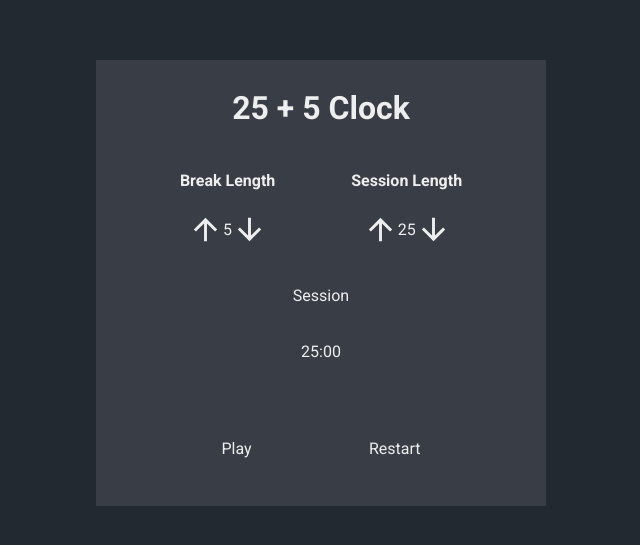
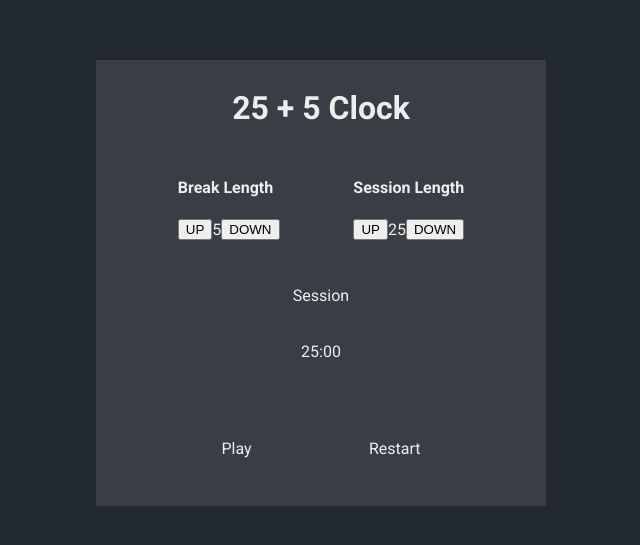
Before and after one commit to kpav33/pomodoro-timer, a React (Create React App) app: page / in a window 1280 px wide. Shown: the part 117-662 px from the top of the page, without its empty margins (319-959 px from the left). Built offline with nearby package versions, Linux system fonts and the light colour scheme.

Commit message:
28/29 tests passed

```diff
--- a/src/Context.js
+++ b/src/Context.js
@@ -28,9 +28,15 @@ function ContextProvider({ children }) {
 
   // Timer
   function updateTime() {
+    console.log(minutes, seconds);
+    // Uncaught (in promise) DOMException: The fetching process for the media resource was aborted by the user agent at the user's request.
     if (minutes == 0 && seconds == 0) {
       audioRef.current.load();
-      audioRef.current.play();
+      const playPromise = audioRef.current.play();
+      if (playPromise !== undefined) {
+        playPromise.then(() => {}).catch((err) => console.log(err));
+        console.log("PLAY SOUND");
+      }
       //reset
       if (state === "session") {
         //alert("Session over! Continue?");
--- a/src/components/Buttons.js
+++ b/src/components/Buttons.js
@@ -23,7 +23,33 @@ function Buttons() {
       <div id="break-label">
         <h4>Break Length</h4>
         <div className="breaks">
-          <ArrowUpwardIcon
+          <button
+            id="break-increment"
+            onClick={() => {
+              if (playPauseButton === false) {
+                setBreakLength((prevState) => {
+                  //console.log(prevState);
+                  if (prevState < 60) {
+                    return prevState + 1;
+                  } else {
+                    return prevState;
+                  }
+                });
+              }
+              if (state === "break" && playPauseButton === false) {
+                setMinutes((prevState) => {
+                  if (prevState < 60) {
+                    return prevState + 1;
+                  } else {
+                    return prevState;
+                  }
+                });
+              }
+            }}
+          >
+            UP
+          </button>
+          {/*<ArrowUpwardIcon
             id="break-increment"
             onClick={() => {
               if (playPauseButton === false) {
@@ -47,9 +73,35 @@ function Buttons() {
               }
             }}
             fontSize="large"
-          />
+          />*/}
           <span id="break-length">{breakLength}</span>
-          <ArrowDownwardIcon
+          <button
+            id="break-decrement"
+            onClick={() => {
+              if (playPauseButton === false) {
+                setBreakLength((prevState) => {
+                  //console.log(prevState);
+                  if (prevState > 1) {
+                    return prevState - 1;
+                  } else {
+                    return 1;
+                  }
+                });
+              }
+              if (state === "break" && playPauseButton === false) {
+                setMinutes((prevState) => {
+                  if (prevState > 1) {
+                    return prevState - 1;
+                  } else {
+                    return 1;
+                  }
+                });
+              }
+            }}
+          >
+            DOWN
+          </button>
+          {/*<ArrowDownwardIcon
             id="break-decrement"
             onClick={() => {
               if (playPauseButton === false) {
@@ -73,13 +125,38 @@ function Buttons() {
               }
             }}
             fontSize="large"
-          />
+          />*/}
         </div>
       </div>
       <div id="session-label">
         <h4>Session Length</h4>
         <div className="sessions">
-          <ArrowUpwardIcon
+          <button
+            id="session-increment"
+            onClick={() => {
+              if (playPauseButton === false) {
+                setSessionLength((prevState) => {
+                  if (prevState < 60) {
+                    return prevState + 1;
+                  } else {
+                    return prevState;
+                  }
+                });
+              }
+              if (state == "session" && playPauseButton === false) {
+                setMinutes((prevState) => {
+                  if (prevState < 60) {
+                    return prevState + 1;
+                  } else {
+                    return prevState;
+                  }
+                });
+              }
+            }}
+          >
+            UP
+          </button>
+          {/*<ArrowUpwardIcon
             id="session-increment"
             onClick={() => {
               if (playPauseButton === false) {
@@ -102,9 +179,34 @@ function Buttons() {
               }
             }}
             fontSize="large"
-          />
+          />*/}
           <span id="session-length">{sessionLength}</span>
-          <ArrowDownwardIcon
+          <button
+            id="session-decrement"
+            onClick={() => {
+              if (playPauseButton === false) {
+                setSessionLength((prevState) => {
+                  if (prevState > 1) {
+                    return prevState - 1;
+                  } else {
+                    return 1;
+                  }
+                });
+              }
+              if (state === "session" && playPauseButton === false) {
+                setMinutes((prevState) => {
+                  if (prevState > 1) {
+                    return prevState - 1;
+                  } else {
+                    return 1;
+                  }
+                });
+              }
+            }}
+          >
+            DOWN
+          </button>
+          {/*<ArrowDownwardIcon
             id="session-decrement"
             onClick={() => {
               if (playPauseButton === false) {
@@ -127,7 +229,7 @@ function Buttons() {
               }
             }}
             fontSize="large"
-          />
+          />*/}
         </div>
       </div>
     </div>
--- a/src/components/PomodoroTimer.js
+++ b/src/components/PomodoroTimer.js
@@ -15,6 +15,7 @@ function PomodoroTimer() {
     setMinutes,
     playPauseButton,
     state,
+    setState,
     audioSrc,
     audioRef,
   } = useContext(Context);
@@ -53,12 +54,19 @@ function PomodoroTimer() {
             setSeconds(0);
             setSessionLength(25);
             setBreakLength(5);
+            setState("session");
           }}
         >
           Restart
         </div>
       </div>
-      <audio id="beep" src={audioSrc} className="clip" ref={audioRef} />
+      <audio
+        id="beep"
+        preload="auto"
+        src={audioSrc}
+        className="clip"
+        ref={audioRef}
+      />
     </div>
   );
 }
```
